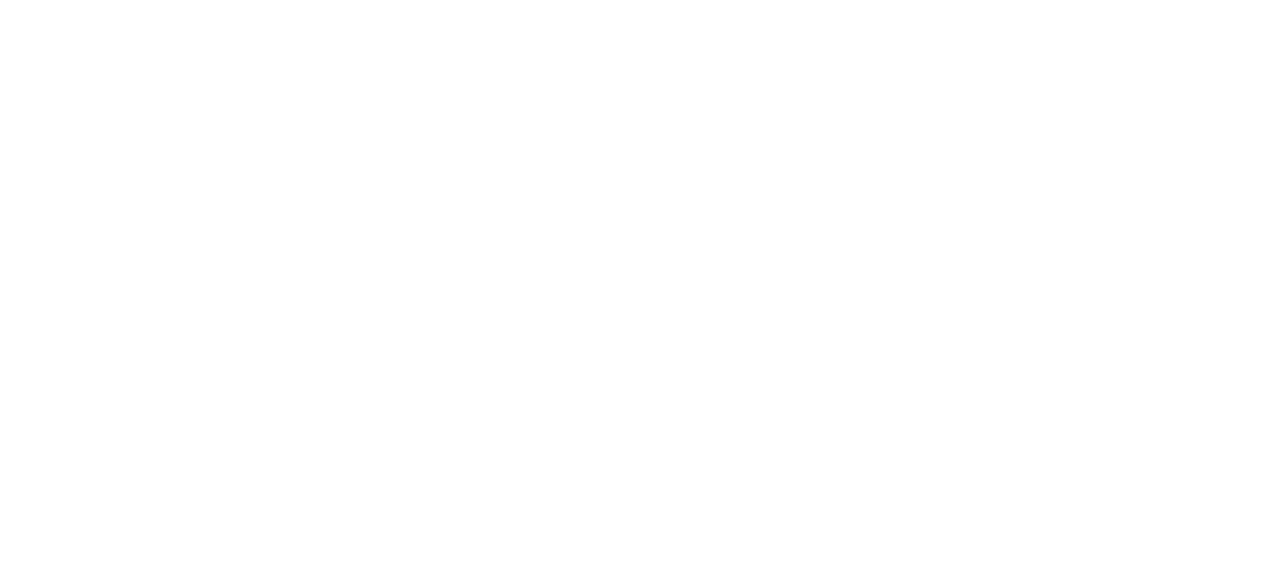
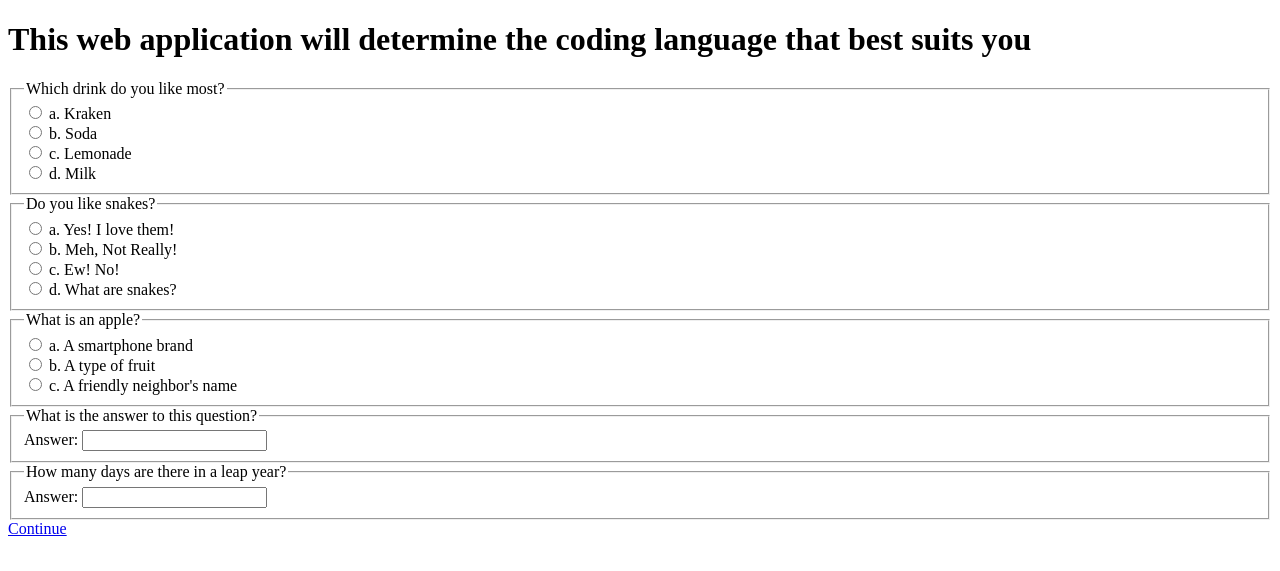
Before and after one commit to delguanzon/code-lang-suggester, a plain HTML site: page index.html in a window 1280 px wide. Shown: the top 571 px of the page. Drawn offline with Linux system fonts and the light colour scheme.

Commit message:
Add form questions and input

```diff
--- a/index.html
+++ b/index.html
@@ -4,9 +4,80 @@
   <meta charset="UTF-8">
   <meta http-equiv="X-UA-Compatible" content="IE=edge">
   <meta name="viewport" content="width=device-width, initial-scale=1.0">
+  <script src="./js/scripts.js"></script>
+  <link rel="stylesheet" href="./css/styles.css">
   <title>Coding Language</title>
 </head>
 <body>
+  <div>
+    <h1>This web application will determine the coding language that best suits you</h1>
+    <form>
+      <fieldset>
+        <legend>Which drink do you like most?</legend>
+
+        <input type="radio" id="coffee" name="drink" value="a">
+        <label for="coffee">a. Kraken</label><br>
+
+        <input type="radio" id="soda" name="drink" value="b">
+        <label for="diet">b. Soda</label><br>
+
+        <input type="radio" id="lemon" name="drink" value="c" />
+        <label for="lemon">c. Lemonade</label><br>
+
+        <input type="radio" id="milk" name="drink" value="d" />
+        <label for="lemon">d. Milk</label>
+      </fieldset>
+
+      <fieldset>
+        <legend>Do you like snakes?</legend>
+
+        <input type="radio" id="snek1" name="snake" value="a">
+        <label for="snek1">a. Yes! I love them!</label><br>
+
+        <input type="radio" id="snek2" name="snake" value="b">
+        <label for="snek2">b. Meh, Not Really!</label><br>
+
+        <input type="radio" id="snek3" name="snake" value="c" />
+        <label for="snek3">c. Ew! No!</label><br>
+
+        <input type="radio" id="snek3" name="snake" value="d" />
+        <label for="snek4">d. What are snakes?</label><br>
+      </fieldset>
+
+      <fieldset>
+        <legend>What is an apple?</legend>
+
+        <input type="radio" id="snek1" name="apple" value="a">
+        <label for="apple1">a. A smartphone brand</label><br>
+
+        <input type="radio" id="snek2" name="apple" value="b">
+        <label for="apple2">b. A type of fruit</label><br>
+
+        <input type="radio" id="snek3" name="apple" value="c" />
+        <label for="apple3">c. A friendly neighbor's name</label><br>
+
+      </fieldset>
+
+      <fieldset>
+        <legend>What is the answer to this question?</legend>
+        <label for="leap">Answer:</label>
+        <input type="input" id="leap" />
+      </fieldset>
+
+      <fieldset>
+        <legend>How many days are there in a leap year?</legend>
+
+        <label for="leap">Answer:</label>
+        <input type="input" id="leap" />
+      </fieldset>
+    </form>
+    <a href="#" id="continue">Continue</a>
+  </div>
+  <div class="hidden">
+    <img src=""/>
+    <h1>Java</h1>
+    <p>text text text</p>
+  </div>
 
 </body>
 </html>
--- a/js/scripts.js
+++ b/js/scripts.js
@@ -0,0 +1,7 @@
+window.addEventListener("load", function() {
+  const cont = document.getElementById('continue');
+  cont.addEventListener("click", function() {
+    alert("Test");
+
+  });
+});
```
